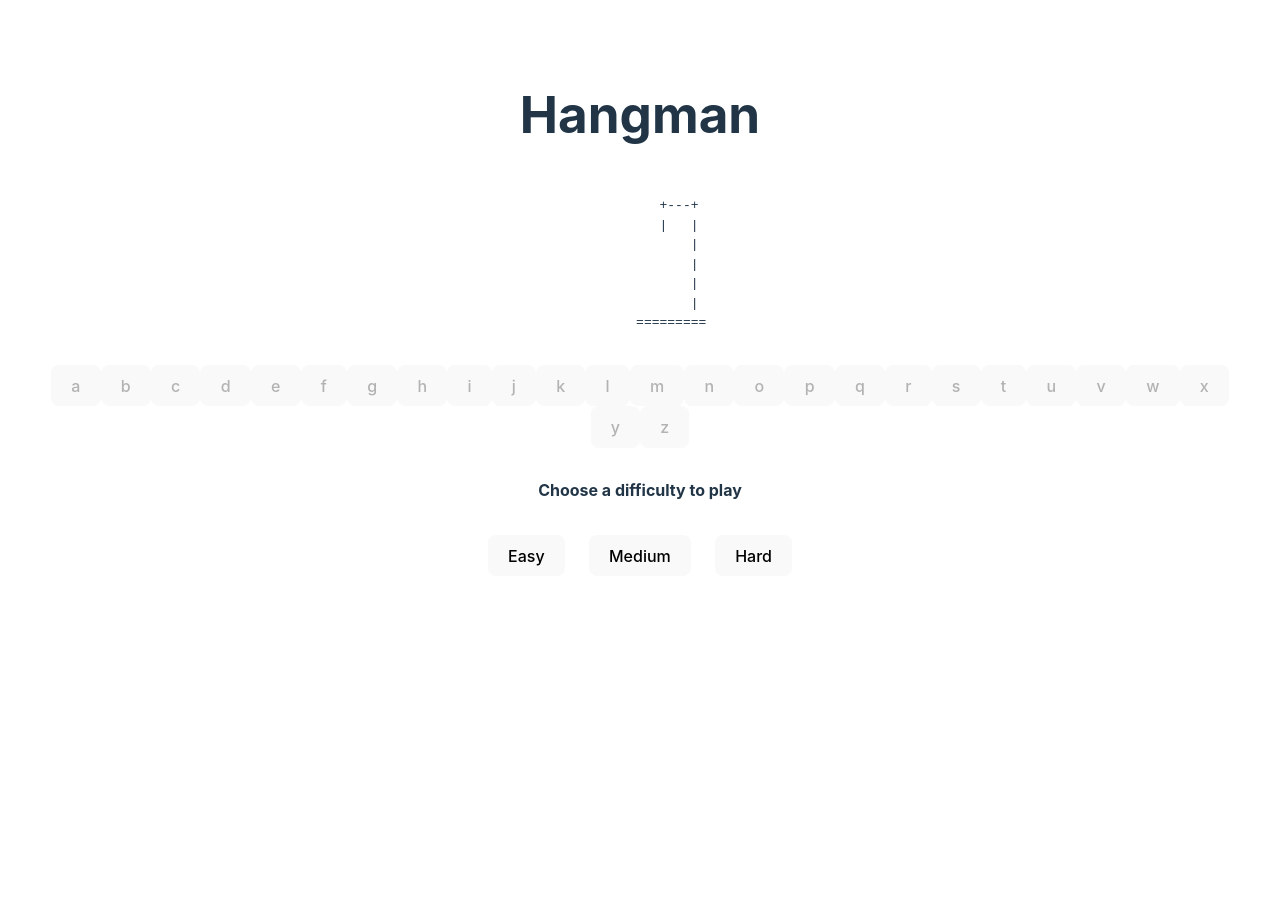
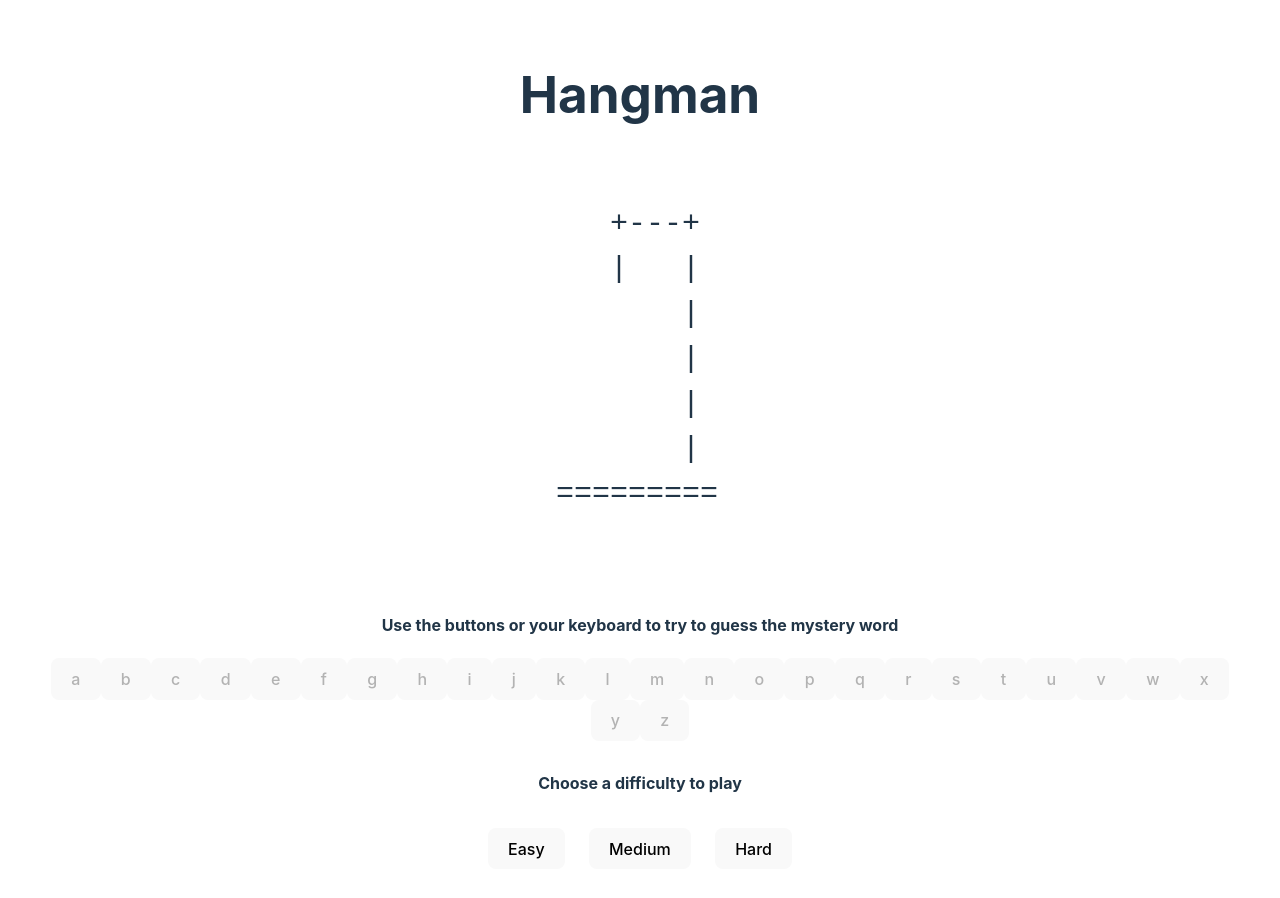
Before and after one commit to Ted-Smiles/hangman, a React (Vite) app: page / in a window 1280 px wide. Shown: the top 898 px of the page. Before the commit the page ends 800 px from the top, so only its background shows below. Built offline with nearby package versions, Linux system fonts and the light colour scheme.

Commit message:
final production

```diff
--- a/package.json
+++ b/package.json
@@ -10,6 +10,7 @@
     "preview": "vite preview"
   },
   "dependencies": {
+    "random-words": "^2.0.1",
     "react": "^18.2.0",
     "react-dom": "^18.2.0"
   },
--- a/src/App.css
+++ b/src/App.css
@@ -32,3 +32,8 @@
 .result button {
   margin: 12px;
 }
+
+pre {
+  font-size: 30px;
+  padding-right: 150px;
+}
--- a/src/App.jsx
+++ b/src/App.jsx
@@ -1,4 +1,5 @@
 import { useState } from 'react'
+import { generate } from "random-words";
 import './App.css'
 
 import AlphabetButtons from './components/Alphabet-buttons'
@@ -18,10 +19,11 @@ function App() {
   const [letters, setLetters] = useState([])
   const [gameOver, setGameOver] = useState(true)
   const [word, setWord] = useState("")
+  const [disabledKeys, setDisabledKeys] = useState([]);
 
-  const correct = (letter) => {
+  const correct = (letter, numOfTimes) => {
     setGuesses((currGuesses) => {
-      currGuesses.correct++
+      currGuesses.correct += numOfTimes
       return {...currGuesses}
     })
     setLetters((currLetters) => {
@@ -36,6 +38,10 @@ function App() {
     })
   }
 
+  const addKeys = (key) => {
+    setDisabledKeys([...disabledKeys, key])
+  }
+
   const gameFinished = () => {
     setGameOver(true)
   }
@@ -44,16 +50,32 @@ function App() {
     setGameOver(false)
     setGuesses({correct: 0, incorrect: 0})
     setLetters([''])
+    setDisabledKeys([])
+
+    const pointSystem = { 1: ['A', 'E', 'I', 'O', 'U', 'L', 'N', 'R', 'S', 'T'], 2: ['D', 'G'], 3: ['B', 'C', 'M', 'P'], 4: ['F', 'H', 'V', 'W', 'Y'], 5: ['K'], 8: ['J', 'X'], 10: ['Q', 'Z'] }
+    let range = getRandomInt(3)
+    let possibleWords = generate(30)
+
+    function calculateScore(word) {
+      let score = 0;
+      for (let letter of word.toUpperCase()) {
+        for (let [points, letters] of Object.entries(pointSystem)) {
+          if (letters.includes(letter)) {
+            score += Number(points);
+          }
+        }
+      }
+      return score;
+    }
+    possibleWords.sort((a, b) => calculateScore(a) - calculateScore(b));
 
     if (difficulty === 'Easy') {
-      const easyWords = ['dog', 'god', 'row', 'hear', 'pet']
-      setWord(easyWords[getRandomInt(easyWords.length)]);
+      console.log(possibleWords[range])
+      setWord(possibleWords[range]);
     } else if (difficulty === 'Medium') {
-      const mediumWords = ['hangman', 'addict', 'pesto', 'sushi']
-      setWord(mediumWords[getRandomInt(mediumWords.length)]);
+      setWord(possibleWords[range + 10]);
     } else if (difficulty === 'Hard') {
-      const hardWords = ['awkward', 'blizzard', 'bookworm', 'witchcraft', 'wristwatch', 'jawbreaker']
-      setWord(hardWords[getRandomInt(hardWords.length)]);
+      setWord(possibleWords[range + 20]);
     }
   }
 
@@ -62,7 +84,7 @@ function App() {
       <Title />
       <Hangman guesses={guesses}/>
       <WordDisplay word={word} letters={letters} gameOver={gameOver}/>
-      <AlphabetButtons word={word} correct={correct} incorrect={incorrect} gameOver={gameOver}/>
+      <AlphabetButtons word={word} disabledKeys={disabledKeys} correct={correct} incorrect={incorrect} gameOver={gameOver} addKeys={addKeys}/>
       <Result word={word} guesses={guesses} gameFinished={gameFinished} gameStart={gameStart}/>
     </>
   )
--- a/src/components/Alphabet-buttons.jsx
+++ b/src/components/Alphabet-buttons.jsx
@@ -1,36 +1,65 @@
-function AlphabetButtons ({ word, correct, incorrect, gameOver }) {
-    const alphabet = ["a", "b", "c", "d", "e", "f", "g", "h", "i", "j", "k", "l", "m", "n", "o", "p", "q", "r", "s", "t", "u", "v", "w", "x", "y", "z"]
+import { useEffect } from 'react';
 
-    function handleClick(e) {
-        const clickedLetter = e.target.innerText
+function AlphabetButtons ({ word, disabledKeys, correct, incorrect, gameOver, addKeys }) {
+    const alphabet = ["a", "b", "c", "d", "e", "f", "g", "h", "i", "j", "k", "l", "m", "n", "o", "p", "q", "r", "s", "t", "u", "v", "w", "x", "y", "z"];
+    const sepWord = word.split("");
+    let letterInWord = 0;
 
-        const sepWord = word.split("")
+    useEffect(() => {
+        function handleKeyDown(event) {
+            const clickedLetter = event.key.toLowerCase();
+            if (alphabet.includes(clickedLetter) && !event.repeat && !gameOver && !disabledKeys.includes(clickedLetter)) {
+                sepWord.forEach(letter => {
+                    if (clickedLetter === letter) {
+                        letterInWord++;
+                    }
+                });
+                if (letterInWord === 0) {
+                    incorrect();
+                } else {
+                    correct(clickedLetter, letterInWord);
+                }
+                addKeys(clickedLetter);
+            }
+        }
 
-        let letterInWord = 0
+        document.addEventListener("keydown", handleKeyDown);
 
+        return () => {
+            document.removeEventListener("keydown", handleKeyDown);
+        };
+    }, [correct, incorrect, gameOver, addKeys, alphabet]);
+
+    function handleClick(clickedLetter) {
         sepWord.forEach(letter => {
             if (clickedLetter === letter) {
-                console.log("true")
-                letterInWord++
-                correct(clickedLetter)
+                letterInWord++;
             }
         });
         if (letterInWord === 0) {
-            console.log("false")
-            incorrect()
+            incorrect();
+        } else {
+            correct(clickedLetter, letterInWord);
         }
-        e.target.disabled = true
+        addKeys(clickedLetter);
     }
 
     return (
         <>
+            <h4>Use the buttons or your keyboard to try to guess the mystery word</h4>
             {alphabet.map((letter, index) => {
                 return (
-                    <button key={index} onClick={handleClick} disabled={gameOver}>{letter}</button>
+                    <button
+                        key={index}
+                        onClick={() => handleClick(letter)}
+                        disabled={gameOver || disabledKeys.includes(letter)}
+                    >
+                        {letter}
+                    </button>
                 )
             })}
         </>
-    )
+    );
 }
 
-export default AlphabetButtons
+export default AlphabetButtons;
--- a/src/components/Word-display.jsx
+++ b/src/components/Word-display.jsx
@@ -3,11 +3,11 @@ function WordDisplay ({ word, letters, gameOver }) {
     return (
         <div className="container">
             <div className="word">
-                {sepWord.map((character) => {
+                {sepWord.map((character, index) => {
                     if (letters.includes(character) || gameOver === true) {
-                        return <p>{character}</p>
+                        return <p key={index}>{character}</p>
                     } else {
-                        return <p>_</p>
+                        return <p key={index}>_</p>
                     }
                 })}
             </div>
```
Also changed, not shown: 1 other file (tests, documents, lock files or other folders).
